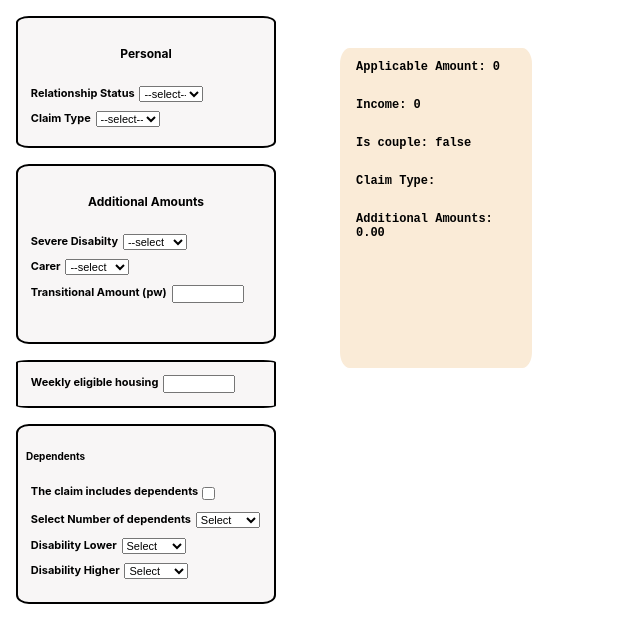
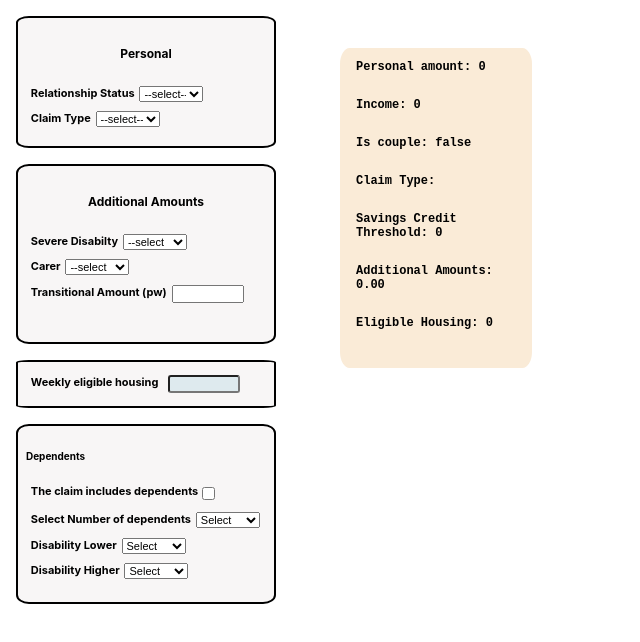
Before and after one commit to dnlstronge/pccalc, a React (Create React App) app: page / in a window 1280 px wide. Shown: the top 642 px of the page, without its empty margins (0-640 px from the left). Built offline with nearby package versions, Linux system fonts and the light colour scheme.

Commit message:
[x] - add logic for savings credit threshold

```diff
--- a/src/Components/Housing/Housing.js
+++ b/src/Components/Housing/Housing.js
@@ -1,15 +1,17 @@
 import React from 'react'
 import classes from "./Housing.module.css"
 
-export default function Housing() {
+export default function Housing({ updateAction }) {
 
   const handleHousing = (e) => {
-
+    if(e.target.value > 0) {
+    updateAction({type: "HOUSING", housing: Number(e.target.value)})
+    }
   }
   return (
     <div className={classes.container}>
         <label className={classes.label} htmlFor='eligibleHousing'>Weekly eligible housing
-            <input className={classes.input} id="eligibleHousing" type="number"></input>
+            <input onChange={handleHousing} className={classes.input} id="eligibleHousing" type="number"></input>
         </label>
     </div>
   )
--- a/src/Components/Housing/Housing.module.css
+++ b/src/Components/Housing/Housing.module.css
@@ -28,9 +28,11 @@
 }
 
 .input {
+    background: rgb(222, 234, 238);
     font-size: 11px;
     display: flex;
-    margin-left: 0.3rem;
+    margin-left: 0.6rem;
     height: auto;
     width: 4rem;
+    border-radius: 3px;
 }
--- a/src/Components/Main/Main.js
+++ b/src/Components/Main/Main.js
@@ -1,15 +1,16 @@
-import React, { Fragment, useReducer } from "react";
+import React, { Fragment, useReducer, useEffect } from "react";
 import Housing from "../Housing/Housing";
 import Additional from "../PA/Additional";
 import Children from "../Children/Children";
 import PA from "../PA/PA";
 import classes from "./Main.module.css";
+import elements from "../ApplicableAmounts/AA"
 
 const PC_REDUCER = (state, action) => {
   switch (action.type) {
     /* Eligible Housing */
     case "HOUSING": {
-      return {...state, housing: action.housing};
+      return { ...state, housing: action.housing };
     }
 
     /* Additonal Amounts */
@@ -19,13 +20,13 @@ const PC_REDUCER = (state, action) => {
 
     /* Personal Amounts */
     case "SELECT": {
-      return { ...state, stateCouple: false };
+      return { ...state, stateCouple: "", couple_value: 0, savingsCredit: 0 };
     }
     case "SINGLE": {
-      return { ...state, stateCouple: false };
+      return { ...state, stateCouple: "SINGLE", couple_value: elements.GPCsingle };
     }
     case "COUPLE": {
-      return { ...state, stateCouple: true };
+      return { ...state, stateCouple: "COUPLE", couple_value: elements.GPCcouple };
     }
     case "NONE": {
       return { ...state, claimType: "" };
@@ -33,8 +34,20 @@ const PC_REDUCER = (state, action) => {
     case "GPC": {
       return { ...state, claimType: "GPC" };
     }
-    case "GPSC": {
+    case "GPCSC": {
       return { ...state, claimType: "GPCSC" };
+    }
+
+    /* savings credit thresholds */
+
+    case "SCSINGLE": {
+      return {...state, savingsCredit: action.payload}
+    }
+    case "SCCOUPLE": {
+      return {...state, savingsCredit: action.payload}
+    }
+    case "SCNONE": {
+      return {...state, savingsCredit: 0}
     }
     default:
   }
@@ -45,16 +58,35 @@ const Main = (props) => {
     applicableAmount: 0,
     income: 0,
     additional: 0,
-    stateCouple: false,
+    couple_value: 0,
+    savingsCredit: 0,
+    stateCouple: "",
     claimType: "",
+    housing: 0,
   });
+
+  useEffect(() => {
+    if(applicable.claimType === "GPCSC" && applicable.stateCouple === "SINGLE") {
+      dispatchReducer({type: "SCSINGLE", payload: elements.SCSingle})
+    }
+    if(applicable.claimType === "GPCSC" && applicable.stateCouple === "COUPLE") {
+      dispatchReducer({type: "SCCOUPLE", payload: elements.SCCouple})
+    }
+    if(applicable.claimType === "GPC") {
+      dispatchReducer({type: "SCNONE"})
+    }
+
+
+  }, [applicable.stateCouple, applicable.claimType])
+
+
   return (
     <Fragment>
       <div className={classes.container}>
         <section className={classes.section}>
           <PA updateAction={dispatchReducer} />
           <Additional updateAction={dispatchReducer} />
-          <Housing updateAction={dispatchReducer}/>
+          <Housing updateAction={dispatchReducer} />
           <Children />
         </section>
 
@@ -62,15 +94,19 @@ const Main = (props) => {
 
         <section className={classes.statecontainer}>
           <p className={classes.state_p}>
-            Applicable Amount: {applicable.applicableAmount}{" "}
+            Personal amount: {applicable.couple_value}
           </p>
           <p className={classes.state_p}>Income: {applicable.income}</p>
           <p className={classes.state_p}>
             Is couple: {applicable.stateCouple ? "true" : "false"}
           </p>
           <p className={classes.state_p}>Claim Type: {applicable.claimType}</p>
-          <p className={classes.stae_p}>
+          <p className={classes.state_p}>Savings Credit Threshold: {applicable.savingsCredit}</p>
+          <p className={classes.state_p}>
             Additional Amounts: {applicable.additional.toFixed(2)}
+          </p>
+          <p className={classes.state_p}>
+            Eligible Housing: {applicable.housing}
           </p>
         </section>
       </div>
```
